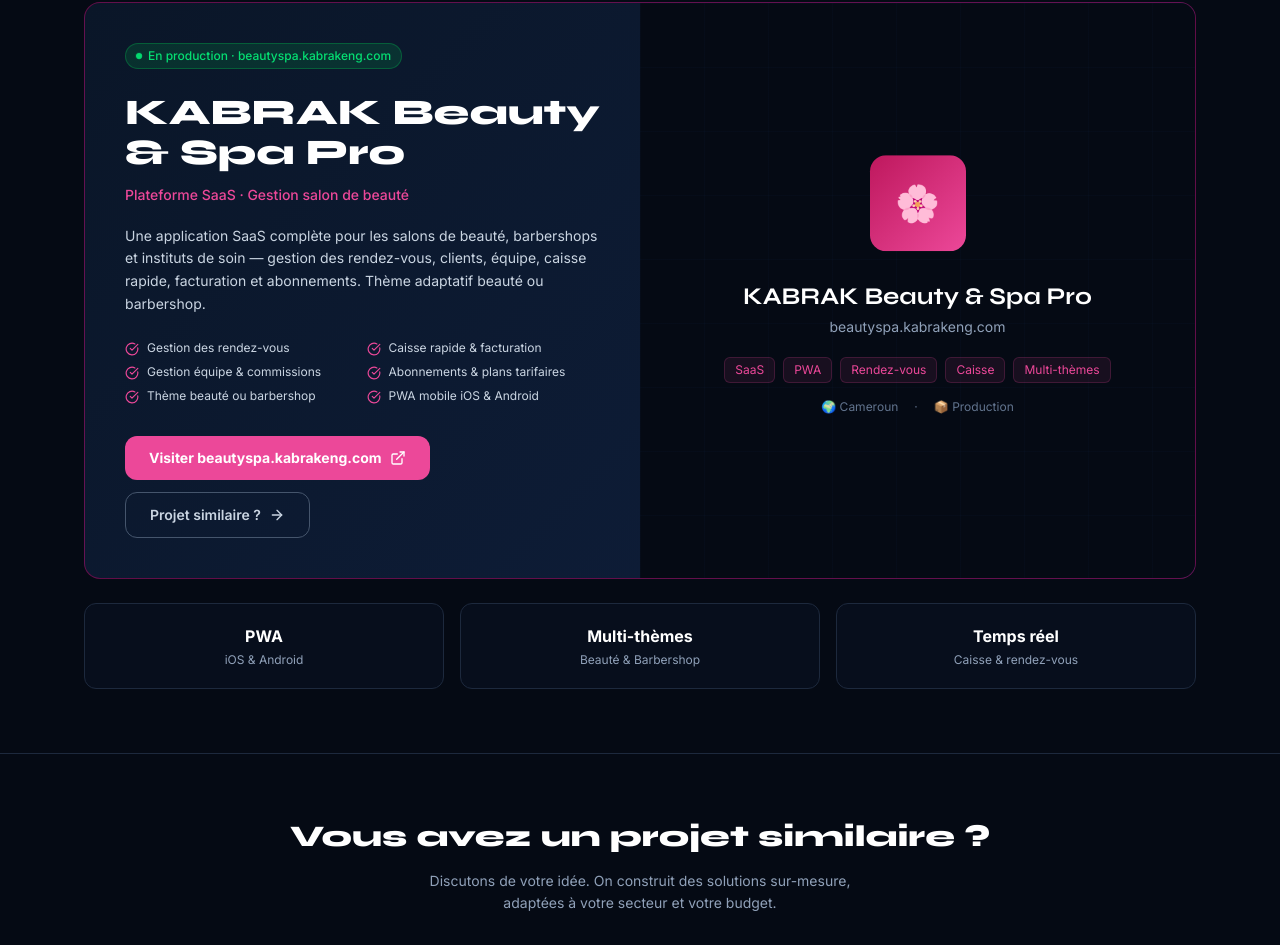
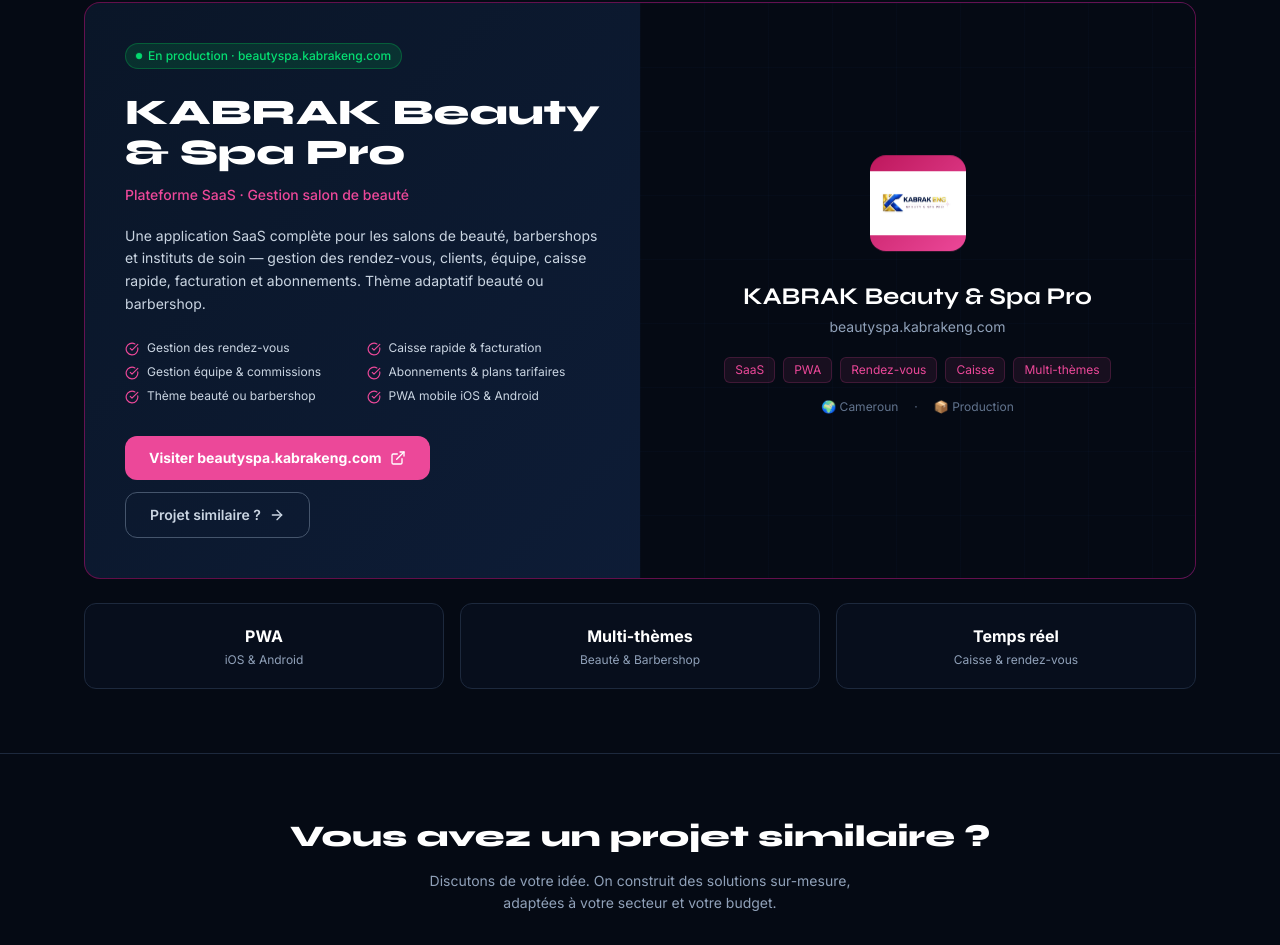
Before and after one commit to Rikiatou/kabrak-eng, a React (Vite) app: page /projects in a window 1280 px wide. Shown: the part 2095-3040 px from the top of the page. Built offline with nearby package versions, Linux system fonts and the light colour scheme.

Commit message:
feat: replace flower emoji with kabrak beauty logo in projects

```diff
--- a/src/pages/Projects.jsx
+++ b/src/pages/Projects.jsx
@@ -196,10 +196,12 @@
         tags={['SaaS', 'PWA', 'Rendez-vous', 'Caisse', 'Multi-thèmes']}
         visualContent={
           <>
-            <div className="w-24 h-24 rounded-2xl mx-auto mb-5 flex items-center justify-center float-anim"
-              style={{ background: 'linear-gradient(135deg, #be185d, #ec4899)' }}>
-              <span className="text-4xl">🌸</span>
-            </div>
+            <img
+              src="/kabrak-beauty-logo.jpg"
+              alt="KABRAK Beauty & Spa Pro"
+              className="w-24 h-24 rounded-2xl mx-auto mb-5 object-contain float-anim glow-btn"
+              style={{ background: 'linear-gradient(135deg, #be185d, #ec4899)' }}
+            />
             <div className="text-white font-bold text-2xl font-display mb-1">KABRAK Beauty & Spa Pro</div>
             <div className="text-slate-400 text-sm">beautyspa.kabrakeng.com</div>
           </>
```
Also changed, not shown: public/kabrak-beauty-logo.jpg (added).
